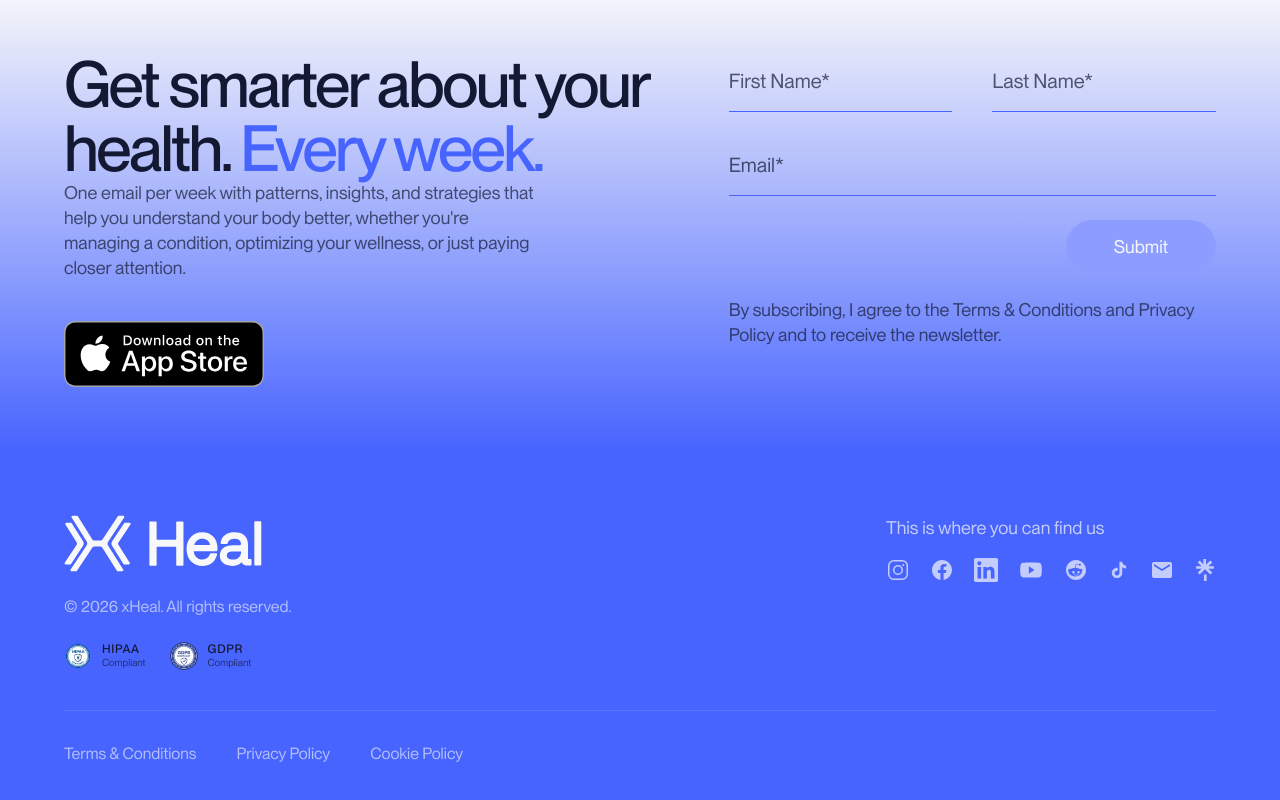
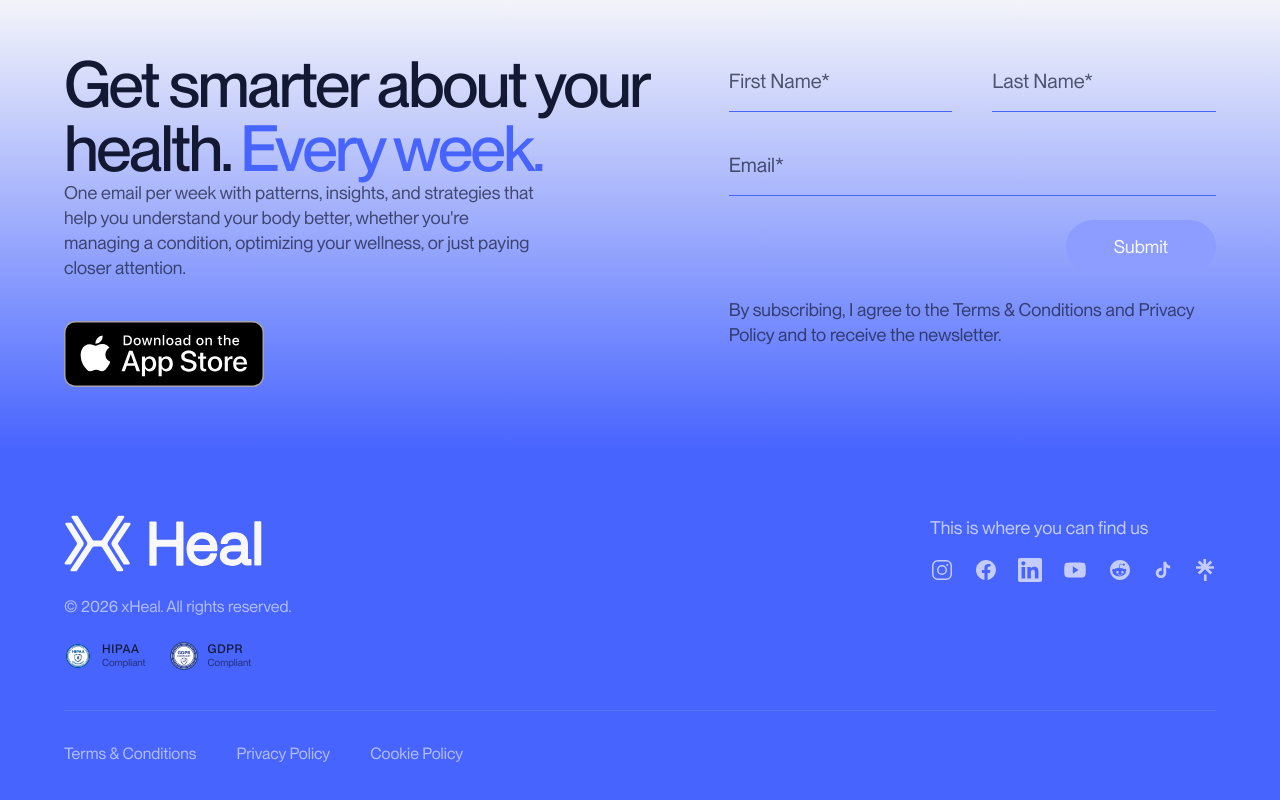
Before and after one commit to SamuilDimov/websitexheal, a Next.js app: page /health-timeline in a window 1280 px wide. Shown: the part 8040-8840 px from the top of the page. Built offline with nearby package versions, Linux system fonts and the light colour scheme.

Commit message:
Remove email icon from footer social links

```diff
--- a/src/components/Footer.tsx
+++ b/src/components/Footer.tsx
@@ -104,15 +104,6 @@ export default function Footer() {
                   >
                     <svg width="22" height="22" viewBox="0 0 24 24" fill="currentColor">
                       <path d="M16.6 5.82A4.28 4.28 0 0 1 15.54 3h-3.09v12.4a2.59 2.59 0 0 1-2.59 2.5c-1.42 0-2.6-1.16-2.6-2.6 0-1.72 1.66-3.01 3.37-2.48V9.66c-3.45-.46-6.47 2.22-6.47 5.64 0 3.13 2.56 5.52 5.6 5.52 3.3 0 5.78-2.59 5.78-5.52V9.01a7.35 7.35 0 0 0 4.3 1.38V7.3s-1.88.09-3.24-1.48Z"/>
-                    </svg>
-                  </a>
-                  <a
-                    href="mailto:support@xheal.ai"
-                    aria-label="Email"
-                    className="opacity-70 transition-opacity duration-200 hover:opacity-100"
-                  >
-                    <svg width="24" height="24" viewBox="0 0 24 24" fill="currentColor">
-                      <path d="M20 4H4c-1.1 0-2 .9-2 2v12c0 1.1.9 2 2 2h16c1.1 0 2-.9 2-2V6c0-1.1-.9-2-2-2Zm0 4-8 5-8-5V6l8 5 8-5v2Z"/>
                     </svg>
                   </a>
                   <a
```
